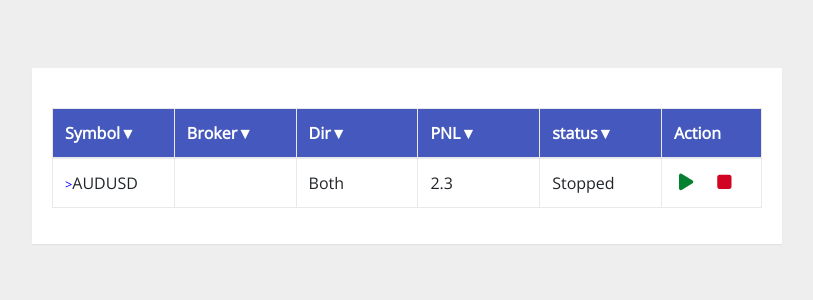
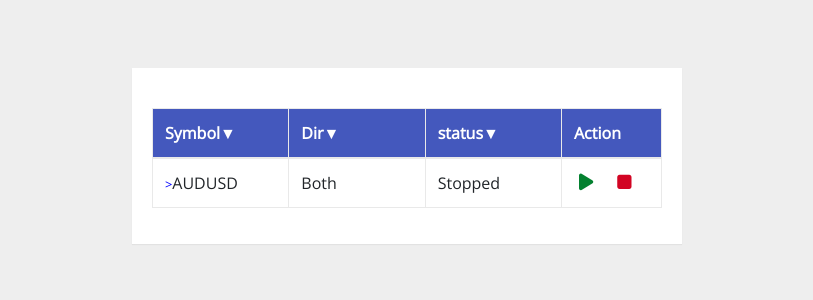
Before and after one commit to Luckius/AnshulEAManager, a Flask app: page /account in a window 1280 px wide. Shown: the part 93-393 px from the top of the page, without its empty margins (233-1046 px from the left). Run offline with Flask 3, Linux system fonts and the light colour scheme; some libraries are stand-ins or nearby versions.

Commit message:
Add files via upload

```diff
--- a/templates/accountpage.html
+++ b/templates/accountpage.html
@@ -24,7 +24,7 @@ body {
     font-family: 'Open Sans', sans-serif;
 }
 .table-wrapper {
-    width: 750px;
+    width: 550px;
     margin: 30px auto;
     background: #fff;
     padding: 20px;
@@ -275,8 +275,9 @@ table.table th{
 
 
     .nav-logo:hover {
-        /*color: #ffc107;*/
-        color: #F0C993;
+        /*color: #ffc107;
+        color: #F0C993;*/
+        color: #17a2b8;
         text-decoration: none;
     }
 
@@ -768,10 +769,10 @@ function expandCollapse(){
                 <thead style="background-color: #00bcd4;">
                     <tr style="color: white;">
                         <th onclick="sortTable(0)">Symbol<span id="span1">▼</span></th>
-                        <th onclick="sortTable(1)">Broker<span id="span2">▼</span></th>
+                        <!--<th onclick="sortTable(1)">Broker<span id="span2">▼</span></th>-->
                         <th onclick="sortTable(2)">Dir<span id="span3">▼</span></th>
 
-                        <th onclick="sortTable(4)">PNL<span id="span5">▼</span></th>
+                        <!--<th onclick="sortTable(4)">PNL<span id="span5">▼</span></th>-->
                         <th onclick="sortTable(5)">status<span id="span6">▼</span></th>
                         <th onclick="sortTable(6)">Action<span id="span7"></span></th>
                     </tr>
@@ -780,10 +781,10 @@ function expandCollapse(){
 
                     <tr>
                         <td onclick="expandCollapse0()"><small style="color: blue;">></small>AUDUSD</td>
-                        <td></td>
+                        <!--<td></td>-->
                         <td>Both</td>
 
-                        <td>2.3</td>
+                        <!--<td>2.3</td>-->
                         <td>Stopped</td>
                         <!--<td>(171) 555-2222</td>-->
                         <td>
@@ -1163,7 +1164,7 @@ function SignOut(){
         var symboElm = document.getElementById(symbol);
 
         if(symbol != undefined){
-            newRow.innerHTML = '<td class="mSymbol"><small style="color: blue;">></small>'+symbol+'</td><td>'+broker+'</td><td>'+direction+'</td><td>'+PNL+'</td><td>'+status+'</td><td><div class="icons-de"><a ><i id="playID" class="fa-solid fa-play" style="color: #048130;"></i></a><a><i id="stopID" class="fa-solid fa-stop" style="color: #d20423;"></i></a></div></td>';
+            newRow.innerHTML = '<td class="mSymbol"><small style="color: blue;">></small>'+symbol+'</td><td>'+direction+'</td><td>'+status+'</td><td><div class="icons-de"><a ><i id="playID" class="fa-solid fa-play" style="color: #048130;"></i></a><a><i id="stopID" class="fa-solid fa-stop" style="color: #d20423;"></i></a></div></td>';
             if(AccountsList != undefined){
                 var mAccounts = "";
                 Object.keys(AccountsList).forEach(function(key) {
--- a/templates/symbols.html
+++ b/templates/symbols.html
@@ -296,7 +296,7 @@ table.table th{
 
     .nav-logo:hover {
         /*color: #ffc107;*/
-        color: #F0C993;
+        color: #17a2b8;
         text-decoration: none;
     }
 
```
Also changed, not shown: templates/home1.html (+4 -4 lines).
